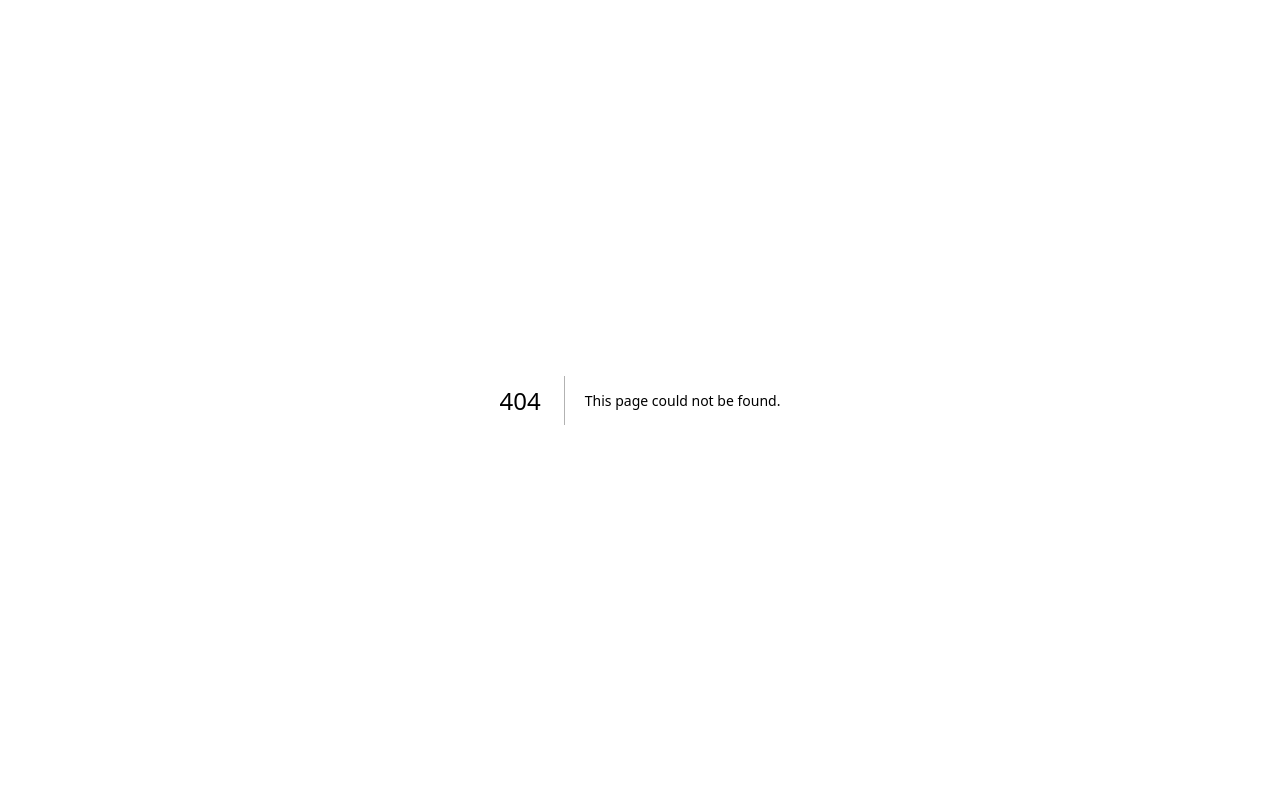
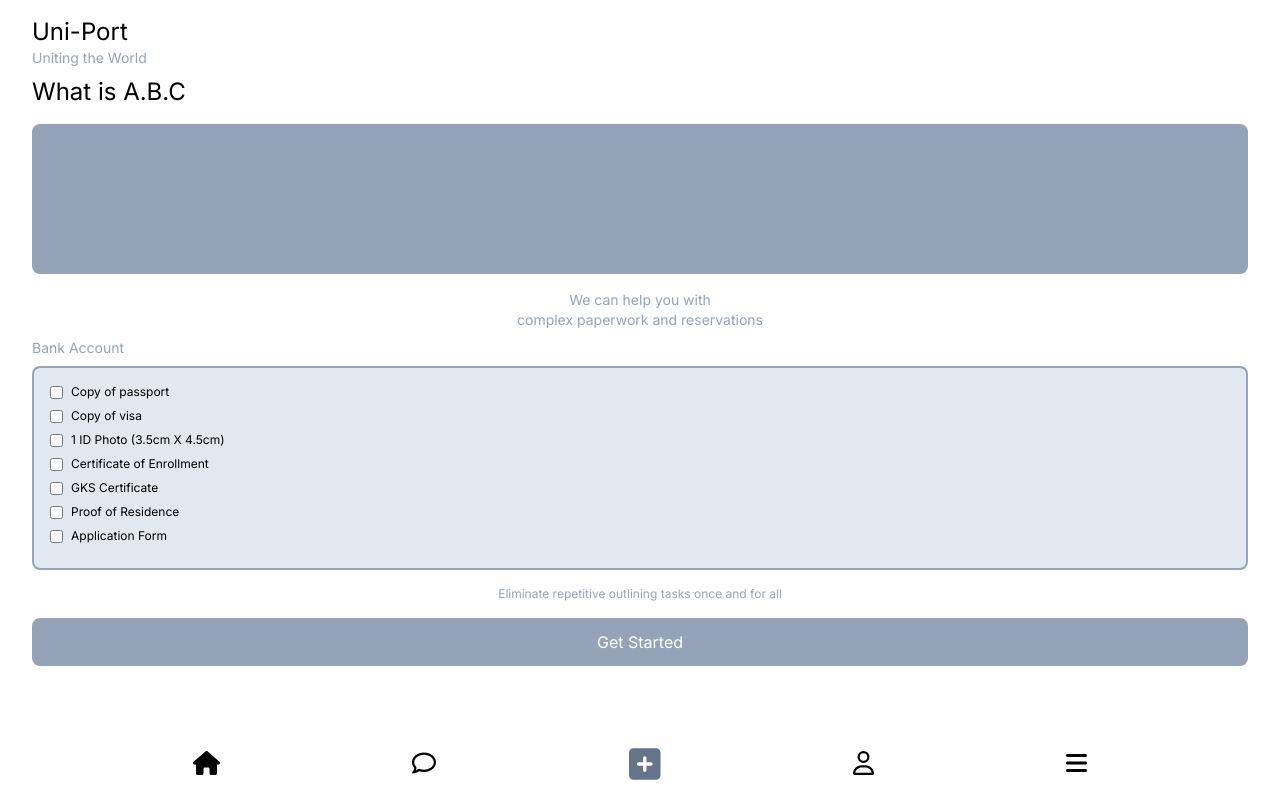
Before and after one commit to UniportOfficial/web_client, a Next.js app: page /main in a window 1280 px wide. Before the commit this address had no page. Built offline with nearby package versions, Linux system fonts and the light colour scheme.

Commit message:
feat: add Main page

```diff
--- /dev/null
+++ b/public/checklist/bankaccount.json
@@ -0,0 +1,23 @@
+[
+    {
+        "content": "Copy of passport"
+    },
+    {
+        "content": "Copy of visa"
+    },
+    {
+        "content": "1 ID Photo (3.5cm X 4.5cm)"
+    },
+    {
+        "content": "Certificate of Enrollment"
+    },
+    {
+        "content": "GKS Certificate"
+    },
+    {
+        "content": "Proof of Residence"
+    },
+    {
+        "content": "Application Form"
+    }
+]
--- /dev/null
+++ b/src/app/main/page.tsx
@@ -0,0 +1,37 @@
+import Navigation from "@/components/navigation/Navigation";
+import IntroCarousel from '@/components/main/IntroCarousel';
+import ChecklistCarousel from "@/components/main/ChecklistCarousel";
+
+export default function Main(){
+    return(
+        <main>
+            <section className="px-8 py-4">
+                <BrandLogo></BrandLogo>
+                <div className="content-container py-2">
+                    <h1 className="text-2xl">What is A.B.C</h1>
+                    <IntroCarousel></IntroCarousel>
+                    <div className="catchphrase text-center text-sm text-slate-400">
+                        <p>We can help you with</p>
+                        <p>complex paperwork and reservations</p>
+                    </div>
+                </div>
+                <ChecklistCarousel/>
+                <div className="catchphrase py-4 text-center text-xs text-slate-400">
+                    <p>Eliminate repetitive outlining tasks once and for all</p>
+                </div>
+                <button className="w-full h-12 rounded-lg bg-slate-400 text-white">Get Started</button>
+            </section>
+            <div className="navgiation-wrapper mb-20"></div>
+            <Navigation/>
+        </main>
+    )
+}
+
+function BrandLogo(){
+    return(
+        <div className="brand-wrapper">
+            <h1 className="text-2xl">Uni-Port</h1>
+            <p className="text-sm text-slate-400">Uniting the World</p>
+        </div>
+    )
+}
--- /dev/null
+++ b/src/components/LoadingPage.tsx
@@ -0,0 +1,6 @@
+export default function LoadingPage(){
+    return (
+        <div>
+        </div>
+    )
+}
--- /dev/null
+++ b/src/components/checklist/checklist.tsx
@@ -0,0 +1,22 @@
+export default function Checklist({data}: {data:Array<any>}){
+    return (
+        <div className="">
+            <h2 className="text-sm mb-2 text-slate-400">Bank Account</h2>
+            <div className="border-2 border-slate-400 p-4 bg-slate-200 rounded-lg text-xs">
+            {
+                data.map((check, index)=>{
+                    return (
+                        <div
+                            className="flex items-center mb-2"
+                            key={index}
+                        >
+                            <input className="mr-2" type="checkbox"/>
+                            <label>{check.content}</label>
+                        </div>
+                    )
+                })
+            }
+            </div>
+        </div>
+    )
+}
--- /dev/null
+++ b/src/components/main/ChecklistCarousel.tsx
@@ -0,0 +1,21 @@
+'use client'
+
+import {Swiper, SwiperSlide} from 'swiper/react';
+import Checklist from '../checklist/checklist';
+
+const checklistBankAccount = require('/public/checklist/bankaccount.json');
+
+export default function ChecklistCarousel(){
+    return (
+        <Swiper
+            spaceBetween={10}
+        >
+            <SwiperSlide>
+                <Checklist data={checklistBankAccount}/>
+            </SwiperSlide>
+            <SwiperSlide>
+                <Checklist data={checklistBankAccount}/>
+            </SwiperSlide>
+        </Swiper>
+    )
+}
--- /dev/null
+++ b/src/components/main/IntroCarousel.tsx
@@ -0,0 +1,29 @@
+'use client'
+
+import { Swiper, SwiperSlide } from 'swiper/react';
+import { Autoplay } from 'swiper/modules';
+import 'swiper/css';
+
+export default function IntroCarousel (){
+    return (
+        <Swiper
+            className="my-4 w-full"
+            spaceBetween={10}
+            loop={true}
+            autoplay={{
+                delay:3000
+            }}
+            modules={[Autoplay]}
+        >
+            <SwiperSlide>
+                <div className="h-[150px] rounded-lg bg-slate-400"></div>
+            </SwiperSlide>
+            <SwiperSlide>
+                <div className="h-[150px] rounded-lg bg-slate-400"></div>
+            </SwiperSlide>
+            <SwiperSlide>
+                <div className="h-[150px] rounded-lg bg-slate-400"></div>
+            </SwiperSlide>
+        </Swiper>
+    )
+}
--- a/src/components/navigation/Navigation.tsx
+++ b/src/components/navigation/Navigation.tsx
@@ -9,7 +9,7 @@ import {
 
 export default function Navigation(){
     return(
-        <nav className="fixed bottom-0 py-4 nav-wrapper w-full flex justify-evenly items-center ">
+        <nav className="fixed bottom-0 py-4 nav-wrapper w-full flex justify-evenly items-center bg-white">
             <div className="text-center text-2xl">
                 <button><FontAwesomeIcon icon={faHome}/></button>
             </div>
```
